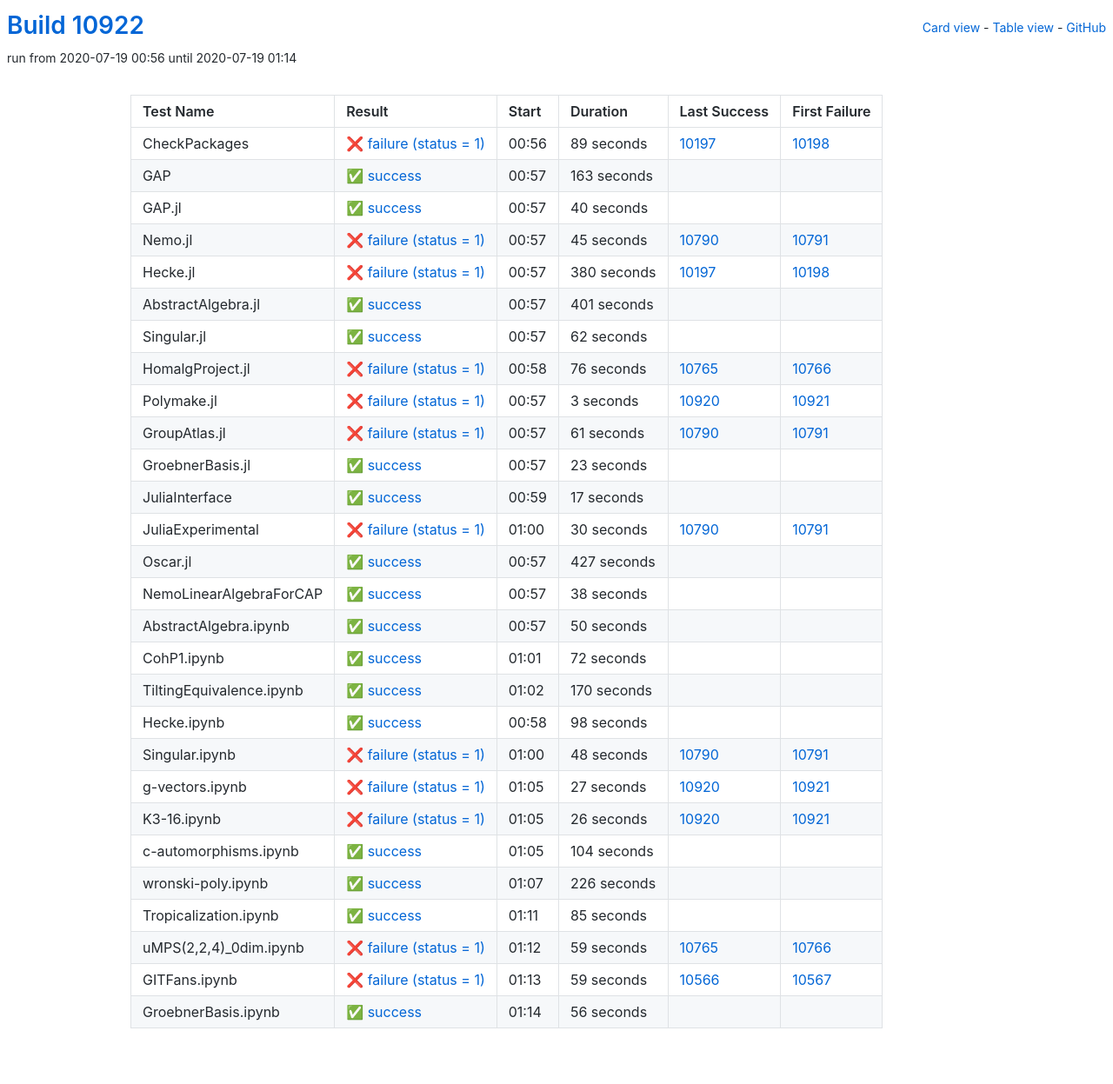
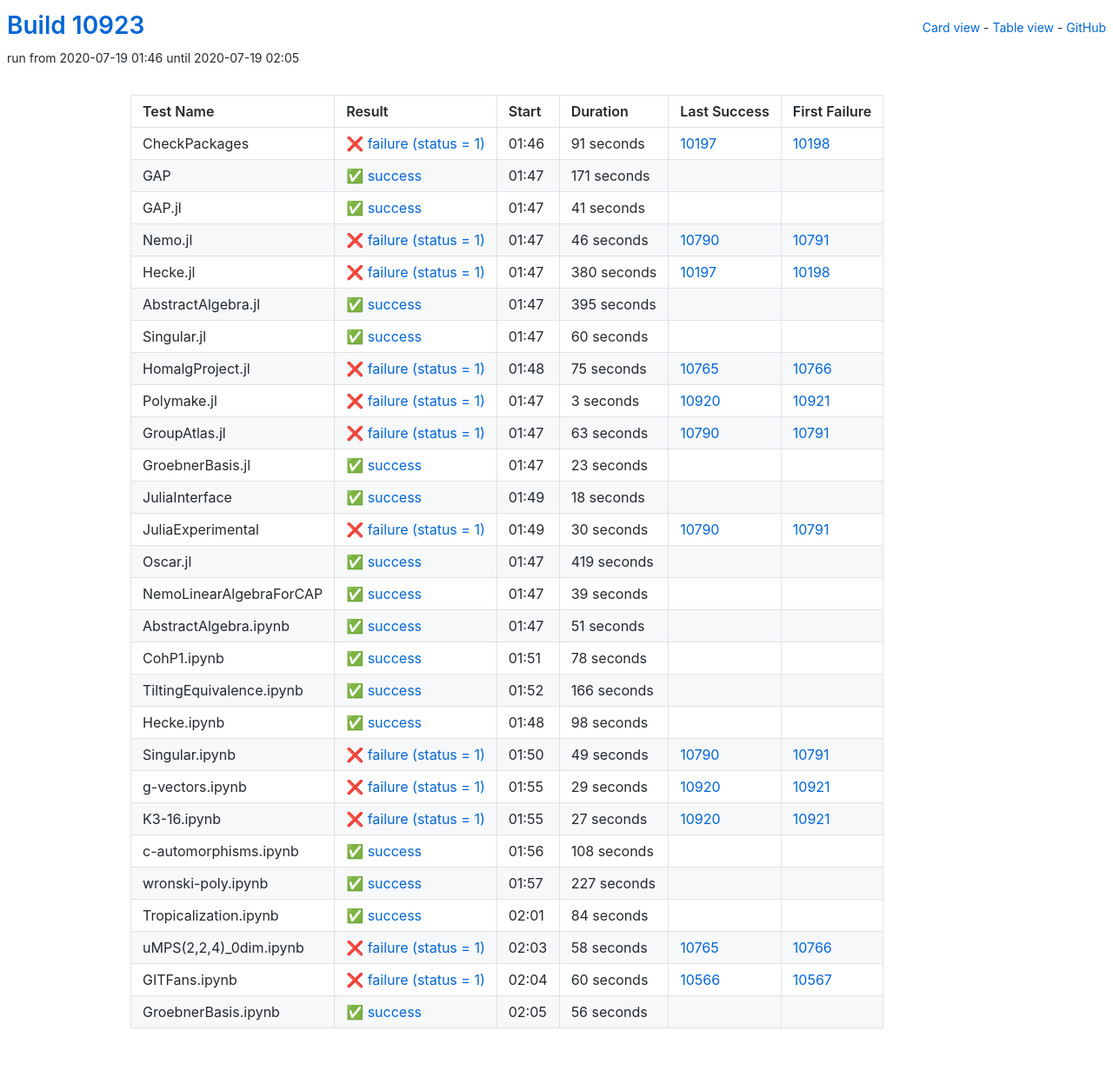
Before and after one commit to oscar-system/oscar-ci-status, a Jekyll site: the page built from table.html, in a window 1280 px wide. Shown: the whole page at 87% size. Built offline with Jekyll 4.4.1, drawn with Linux system fonts in a browser that asks for light colours.

Commit message:
Build #10923

```diff
--- a/_data/ci.yml
+++ b/_data/ci.yml
@@ -1,6 +1,6 @@
 ---
-build: 10922
-build_url: https://oscarci.mathematik.uni-kl.de/job/oscar/10922/
+build: 10923
+build_url: https://oscarci.mathematik.uni-kl.de/job/oscar/10923/
 job: oscar
 organization: oscar-system
 repo: oscar-ci-status
@@ -8,56 +8,56 @@
 tests:
 - name: CheckPackages
   id: checkpackages
-  log: https://oscarci.mathematik.uni-kl.de/job/oscar/10922/artifact/logs/build-10922/CheckPackages.log
-  start: 2020-07-19 00:56
+  log: https://oscarci.mathematik.uni-kl.de/job/oscar/10923/artifact/logs/build-10923/CheckPackages.log
+  start: 2020-07-19 01:46
   success: false
   exitcode: 1
   status: failure
-  duration: 89
+  duration: 91
   last_success: 10197
   last_success_url: https://oscarci.mathematik.uni-kl.de/job/oscar/10197/
   first_failure: 10198
   first_failure_url: https://oscarci.mathematik.uni-kl.de/job/oscar/10198/
 - name: GAP
   id: gap
-  log: https://oscarci.mathematik.uni-kl.de/job/oscar/10922/artifact/logs/build-10922/GAP.log
-  start: 2020-07-19 00:57
+  log: https://oscarci.mathematik.uni-kl.de/job/oscar/10923/artifact/logs/build-10923/GAP.log
+  start: 2020-07-19 01:47
   success: true
   exitcode: 0
   status: success
-  duration: 163
+  duration: 171
   last_success: false
   last_success_url:
   first_failure: false
   first_failure_url:
 - name: GAP.jl
   id: gap-jl
-  log: https://oscarci.mathematik.uni-kl.de/job/oscar/10922/artifact/logs/build-10922/GAP.jl.log
-  start: 2020-07-19 00:57
+  log: https://oscarci.mathematik.uni-kl.de/job/oscar/10923/artifact/logs/build-10923/GAP.jl.log
+  start: 2020-07-19 01:47
   success: true
   exitcode: 0
   status: success
-  duration: 40
+  duration: 41
   last_success: false
   last_success_url:
   first_failure: false
   first_failure_url:
 - name: Nemo.jl
   id: nemo-jl
-  log: https://oscarci.mathematik.uni-kl.de/job/oscar/10922/artifact/logs/build-10922/Nemo.jl.log
-  start: 2020-07-19 00:57
+  log: https://oscarci.mathematik.uni-kl.de/job/oscar/10923/artifact/logs/build-10923/Nemo.jl.log
+  start: 2020-07-19 01:47
   success: false
   exitcode: 1
   status: failure
-  duration: 45
+  duration: 46
   last_success: 10790
   last_success_url: https://oscarci.mathematik.uni-kl.de/job/oscar/10790/
   first_failure: 10791
   first_failure_url: https://oscarci.mathematik.uni-kl.de/job/oscar/10791/
 - name: Hecke.jl
   id: hecke-jl
-  log: https://oscarci.mathematik.uni-kl.de/job/oscar/10922/artifact/logs/build-10922/Hecke.jl.log
-  start: 2020-07-19 00:57
+  log: https://oscarci.mathematik.uni-kl.de/job/oscar/10923/artifact/logs/build-10923/Hecke.jl.log
+  start: 2020-07-19 01:47
   success: false
   exitcode: 1
   status: failure
@@ -68,44 +68,44 @@
   first_failure_url: https://oscarci.mathematik.uni-kl.de/job/oscar/10198/
 - name: AbstractAlgebra.jl
   id: abstractalgebra-jl
-  log: https://oscarci.mathematik.uni-kl.de/job/oscar/10922/artifact/logs/build-10922/AbstractAlgebra.jl.log
-  start: 2020-07-19 00:57
+  log: https://oscarci.mathematik.uni-kl.de/job/oscar/10923/artifact/logs/build-10923/AbstractAlgebra.jl.log
+  start: 2020-07-19 01:47
   success: true
   exitcode: 0
   status: success
-  duration: 401
+  duration: 395
   last_success: false
   last_success_url:
   first_failure: false
   first_failure_url:
 - name: Singular.jl
   id: singular-jl
-  log: https://oscarci.mathematik.uni-kl.de/job/oscar/10922/artifact/logs/build-10922/Singular.jl.log
-  start: 2020-07-19 00:57
+  log: https://oscarci.mathematik.uni-kl.de/job/oscar/10923/artifact/logs/build-10923/Singular.jl.log
+  start: 2020-07-19 01:47
   success: true
   exitcode: 0
   status: success
-  duration: 62
+  duration: 60
   last_success: false
   last_success_url:
   first_failure: false
   first_failure_url:
 - name: HomalgProject.jl
   id: homalgproject-jl
-  log: https://oscarci.mathematik.uni-kl.de/job/oscar/10922/artifact/logs/build-10922/HomalgProject.jl.log
-  start: 2020-07-19 00:58
+  log: https://oscarci.mathematik.uni-kl.de/job/oscar/10923/artifact/logs/build-10923/HomalgProject.jl.log
+  start: 2020-07-19 01:48
   success: false
   exitcode: 1
   status: failure
-  duration: 76
+  duration: 75
   last_success: 10765
   last_success_url: https://oscarci.mathematik.uni-kl.de/job/oscar/10765/
   first_failure: 10766
   first_failure_url: https://oscarci.mathematik.uni-kl.de/job/oscar/10766/
 - name: Polymake.jl
   id: polymake-jl
-  log: https://oscarci.mathematik.uni-kl.de/job/oscar/10922/artifact/logs/build-10922/Polymake.jl.log
-  start: 2020-07-19 00:57
+  log: https://oscarci.mathematik.uni-kl.de/job/oscar/10923/artifact/logs/build-10923/Polymake.jl.log
+  start: 2020-07-19 01:47
   success: false
   exitcode: 1
   status: failure
@@ -116,20 +116,20 @@
   first_failure_url: https://oscarci.mathematik.uni-kl.de/job/oscar/10921/
 - name: GroupAtlas.jl
   id: groupatlas-jl
-  log: https://oscarci.mathematik.uni-kl.de/job/oscar/10922/artifact/logs/build-10922/GroupAtlas.jl.log
-  start: 2020-07-19 00:57
+  log: https://oscarci.mathematik.uni-kl.de/job/oscar/10923/artifact/logs/build-10923/GroupAtlas.jl.log
+  start: 2020-07-19 01:47
   success: false
   exitcode: 1
   status: failure
-  duration: 61
+  duration: 63
   last_success: 10790
   last_success_url: https://oscarci.mathematik.uni-kl.de/job/oscar/10790/
   first_failure: 10791
   first_failure_url: https://oscarci.mathematik.uni-kl.de/job/oscar/10791/
 - name: GroebnerBasis.jl
   id: groebnerbasis-jl
-  log: https://oscarci.mathematik.uni-kl.de/job/oscar/10922/artifact/logs/build-10922/GroebnerBasis.jl.log
-  start: 2020-07-19 00:57
+  log: https://oscarci.mathematik.uni-kl.de/job/oscar/10923/artifact/logs/build-10923/GroebnerBasis.jl.log
+  start: 2020-07-19 01:47
   success: true
   exitcode: 0
   status: success
@@ -140,20 +140,20 @@
   first_failure_url:
 - name: JuliaInterface
   id: juliainterface
-  log: https://oscarci.mathematik.uni-kl.de/job/oscar/10922/artifact/logs/build-10922/JuliaInterface.log
-  start: 2020-07-19 00:59
+  log: https://oscarci.mathematik.uni-kl.de/job/oscar/10923/artifact/logs/build-10923/JuliaInterface.log
+  start: 2020-07-19 01:49
   success: true
   exitcode: 0
   status: success
-  duration: 17
+  duration: 18
   last_success: false
   last_success_url:
   first_failure: false
   first_failure_url:
 - name: JuliaExperimental
   id: juliaexperimental
-  log: https://oscarci.mathematik.uni-kl.de/job/oscar/10922/artifact/logs/build-10922/JuliaExperimental.log
-  start: 2020-07-19 01:00
+  log: https://oscarci.mathematik.uni-kl.de/job/oscar/10923/artifact/logs/build-10923/JuliaExperimental.log
+  start: 2020-07-19 01:49
   success: false
   exitcode: 1
   status: failure
@@ -164,68 +164,68 @@
   first_failure_url: https://oscarci.mathematik.uni-kl.de/job/oscar/10791/
 - name: Oscar.jl
   id: oscar-jl
-  log: https://oscarci.mathematik.uni-kl.de/job/oscar/10922/artifact/logs/build-10922/Oscar.jl.log
-  start: 2020-07-19 00:57
+  log: https://oscarci.mathematik.uni-kl.de/job/oscar/10923/artifact/logs/build-10923/Oscar.jl.log
+  start: 2020-07-19 01:47
   success: true
   exitcode: 0
   status: success
-  duration: 427
+  duration: 419
   last_success: false
   last_success_url:
   first_failure: false
   first_failure_url:
 - name: NemoLinearAlgebraForCAP
   id: nemolinearalgebraforcap
-  log: https://oscarci.mathematik.uni-kl.de/job/oscar/10922/artifact/logs/build-10922/NemoLinearAlgebraForCAP.log
-  start: 2020-07-19 00:57
+  log: https://oscarci.mathematik.uni-kl.de/job/oscar/10923/artifact/logs/build-10923/NemoLinearAlgebraForCAP.log
+  start: 2020-07-19 01:47
   success: true
   exitcode: 0
   status: success
-  duration: 38
+  duration: 39
   last_success: false
   last_success_url:
   first_failure: false
   first_failure_url:
 - name: AbstractAlgebra.ipynb
   id: abstractalgebra-ipynb
-  log: https://oscarci.mathematik.uni-kl.de/job/oscar/10922/artifact/logs/build-10922/AbstractAlgebra.ipynb.log
-  start: 2020-07-19 00:57
+  log: https://oscarci.mathematik.uni-kl.de/job/oscar/10923/artifact/logs/build-10923/AbstractAlgebra.ipynb.log
+  start: 2020-07-19 01:47
   success: true
   exitcode: 0
   status: success
-  duration: 50
+  duration: 51
   last_success: false
   last_success_url:
   first_failure: false
   first_failure_url:
 - name: CohP1.ipynb
   id: cohp1-ipynb
-  log: https://oscarci.mathematik.uni-kl.de/job/oscar/10922/artifact/logs/build-10922/CohP1.ipynb.log
-  start: 2020-07-19 01:01
+  log: https://oscarci.mathematik.uni-kl.de/job/oscar/10923/artifact/logs/build-10923/CohP1.ipynb.log
+  start: 2020-07-19 01:51
   success: true
   exitcode: 0
   status: success
-  duration: 72
+  duration: 78
   last_success: false
   last_success_url:
   first_failure: false
   first_failure_url:
 - name: TiltingEquivalence.ipynb
   id: tiltingequivalence-ipynb
-  log: https://oscarci.mathematik.uni-kl.de/job/oscar/10922/artifact/logs/build-10922/TiltingEquivalence.ipynb.log
-  start: 2020-07-19 01:02
+  log: https://oscarci.mathematik.uni-kl.de/job/oscar/10923/artifact/logs/build-10923/TiltingEquivalence.ipynb.log
+  start: 2020-07-19 01:52
   success: true
   exitcode: 0
   status: success
-  duration: 170
+  duration: 166
   last_success: false
   last_success_url:
   first_failure: false
   first_failure_url:
 - name: Hecke.ipynb
   id: hecke-ipynb
-  log: https://oscarci.mathematik.uni-kl.de/job/oscar/10922/artifact/logs/build-10922/Hecke.ipynb.log
-  start: 2020-07-19 00:58
+  log: https://oscarci.mathematik.uni-kl.de/job/oscar/10923/artifact/logs/build-10923/Hecke.ipynb.log
+  start: 2020-07-19 01:48
   success: true
   exitcode: 0
   status: success
@@ -236,20 +236,32 @@
   first_failure_url:
 - name: Singular.ipynb
   id: singular-ipynb
-  log: https://oscarci.mathematik.uni-kl.de/job/oscar/10922/artifact/logs/build-10922/Singular.ipynb.log
-  start: 2020-07-19 01:00
+  log: https://oscarci.mathematik.uni-kl.de/job/oscar/10923/artifact/logs/build-10923/Singular.ipynb.log
+  start: 2020-07-19 01:50
   success: false
   exitcode: 1
   status: failure
-  duration: 48
+  duration: 49
   last_success: 10790
   last_success_url: https://oscarci.mathematik.uni-kl.de/job/oscar/10790/
   first_failure: 10791
   first_failure_url: https://oscarci.mathematik.uni-kl.de/job/oscar/10791/
 - name: g-vectors.ipynb
   id: g-vectors-ipynb
-  log: https://oscarci.mathematik.uni-kl.de/job/oscar/10922/artifact/logs/build-10922/g-vectors.ipynb.log
-  start: 2020-07-19 01:05
+  log: https://oscarci.mathematik.uni-kl.de/job/oscar/10923/artifact/logs/build-10923/g-vectors.ipynb.log
+  start: 2020-07-19 01:55
+  success: false
+  exitcode: 1
+  status: failure
+  duration: 29
+  last_success: 10920
+  last_success_url: https://oscarci.mathematik.uni-kl.de/job/oscar/10920/
+  first_failure: 10921
+  first_failure_url: https://oscarci.mathematik.uni-kl.de/job/oscar/10921/
+- name: K3-16.ipynb
+  id: k3-16-ipynb
+  log: https://oscarci.mathematik.uni-kl.de/job/oscar/10923/artifact/logs/build-10923/K3-16.ipynb.log
+  start: 2020-07-19 01:55
   success: false
   exitcode: 1
   status: failure
@@ -258,82 +270,70 @@
   last_success_url: https://oscarci.mathematik.uni-kl.de/job/oscar/10920/
   first_failure: 10921
   first_failure_url: https://oscarci.mathematik.uni-kl.de/job/oscar/10921/
-- name: K3-16.ipynb
-  id: k3-16-ipynb
-  log: https://oscarci.mathematik.uni-kl.de/job/oscar/10922/artifact/logs/build-10922/K3-16.ipynb.log
-  start: 2020-07-19 01:05
-  success: false
-  exitcode: 1
-  status: failure
-  duration: 26
-  last_success: 10920
-  last_success_url: https://oscarci.mathematik.uni-kl.de/job/oscar/10920/
-  first_failure: 10921
-  first_failure_url: https://oscarci.mathematik.uni-kl.de/job/oscar/10921/
 - name: c-automorphisms.ipynb
   id: c-automorphisms-ipynb
-  log: https://oscarci.mathematik.uni-kl.de/job/oscar/10922/artifact/logs/build-10922/c-automorphisms.ipynb.log
-  start: 2020-07-19 01:05
+  log: https://oscarci.mathematik.uni-kl.de/job/oscar/10923/artifact/logs/build-10923/c-automorphisms.ipynb.log
+  start: 2020-07-19 01:56
   success: true
   exitcode: 0
   status: success
-  duration: 104
+  duration: 108
   last_success: false
   last_success_url:
   first_failure: false
   first_failure_url:
 - name: wronski-poly.ipynb
   id: wronski-poly-ipynb
-  log: https://oscarci.mathematik.uni-kl.de/job/oscar/10922/artifact/logs/build-10922/wronski-poly.ipynb.log
-  start: 2020-07-19 01:07
+  log: https://oscarci.mathematik.uni-kl.de/job/oscar/10923/artifact/logs/build-10923/wronski-poly.ipynb.log
+  start: 2020-07-19 01:57
   success: true
   exitcode: 0
   status: success
-  duration: 226
+  duration: 227
   last_success: false
   last_success_url:
   first_failure: false
   first_failure_url:
 - name: Tropicalization.ipynb
   id: tropicalization-ipynb
-  log: https://oscarci.mathematik.uni-kl.de/job/oscar/10922/artifact/logs/build-10922/Tropicalization.ipynb.log
-  start: 2020-07-19 01:11
+  log: https://oscarci.mathematik.uni-kl.de/job/oscar/10923/artifact/logs/build-10923/Tropicalization.ipynb.log
+  start: 2020-07-19 02:01
   success: true
   exitcode: 0
   status: success
-  duration: 85
+  duration: 84
   last_success: false
   last_success_url:
   first_failure: false
   first_failure_url:
 - name: uMPS(2,2,4)_0dim.ipynb
   id: umps-2-2-4-0dim-ipynb
-  log: https://oscarci.mathematik.uni-kl.de/job/oscar/10922/artifact/logs/build-10922/uMPS-2-2-4-_0dim.ipynb.log
-  start: 2020-07-19 01:12
+  log: https://oscarci.mathematik.uni-kl.de/job/oscar/10923/artifact/logs/build-10923/uMPS-2-2-4-_0dim.ipynb.log
+  start: 2020-07-19 02:03
   success: false
   exitcode: 1
   status: failure
-  duration: 59
+  duration: 58
   last_success: 10765
   last_success_url: https://oscarci.mathematik.uni-kl.de/job/oscar/10765/
   first_failure: 10766
   first_failure_url: https://oscarci.mathematik.uni-kl.de/job/oscar/10766/
 - name: GITFans.ipynb
   id: gitfans-ipynb
-  log: https://oscarci.mathematik.uni-kl.de/job/oscar/10922/artifact/logs/build-10922/GITFans.ipynb.log
-  start: 2020-07-19 01:13
+  log: https://oscarci.mathematik.uni-kl.de/job/oscar/10923/artifact/logs/build-10923/GITFans.ipynb.log
+  start: 2020-07-19 02:04
   success: false
   exitcode: 1
   status: failure
-  duration: 59
+  duration: 60
   last_success: 10566
   last_success_url: https://oscarci.mathematik.uni-kl.de/job/oscar/10566/
   first_failure: 10567
   first_failure_url: https://oscarci.mathematik.uni-kl.de/job/oscar/10567/
 - name: GroebnerBasis.ipynb
   id: groebnerbasis-ipynb
-  log: https://oscarci.mathematik.uni-kl.de/job/oscar/10922/artifact/logs/build-10922/GroebnerBasis.ipynb.log
-  start: 2020-07-19 01:14
+  log: https://oscarci.mathematik.uni-kl.de/job/oscar/10923/artifact/logs/build-10923/GroebnerBasis.ipynb.log
+  start: 2020-07-19 02:05
   success: true
   exitcode: 0
   status: success
```
Also changed, not shown: README.md.
